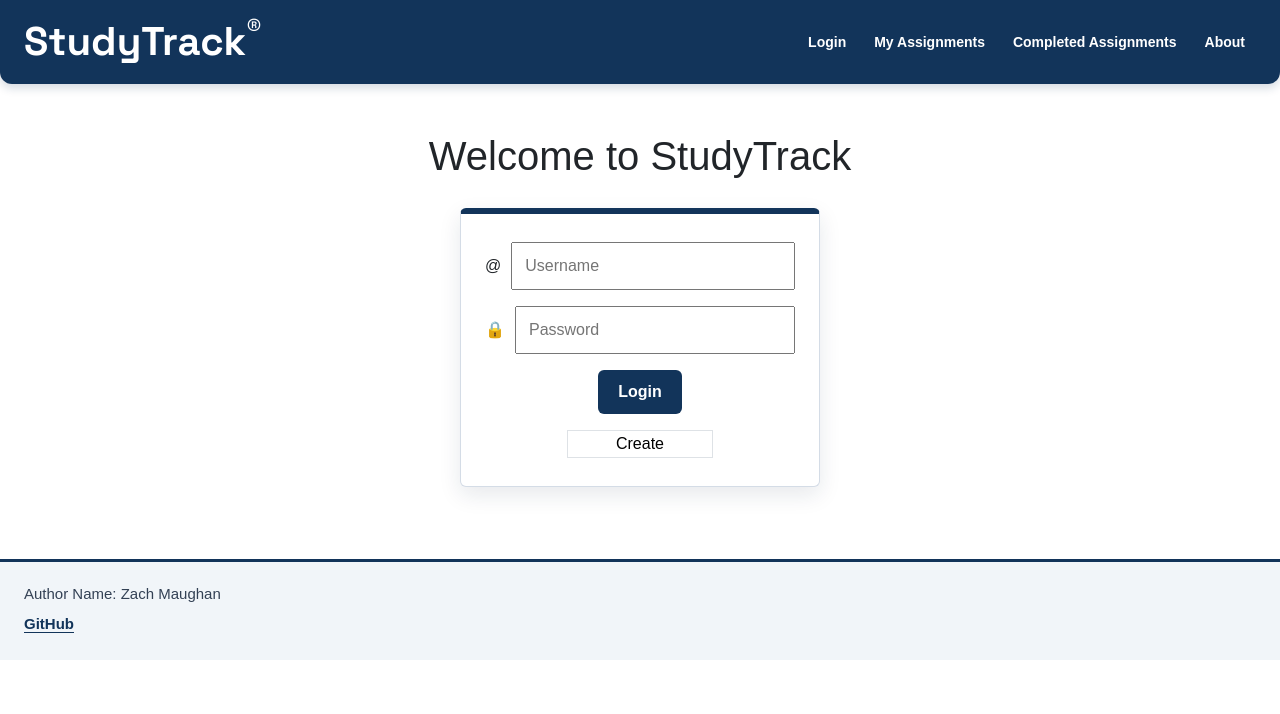
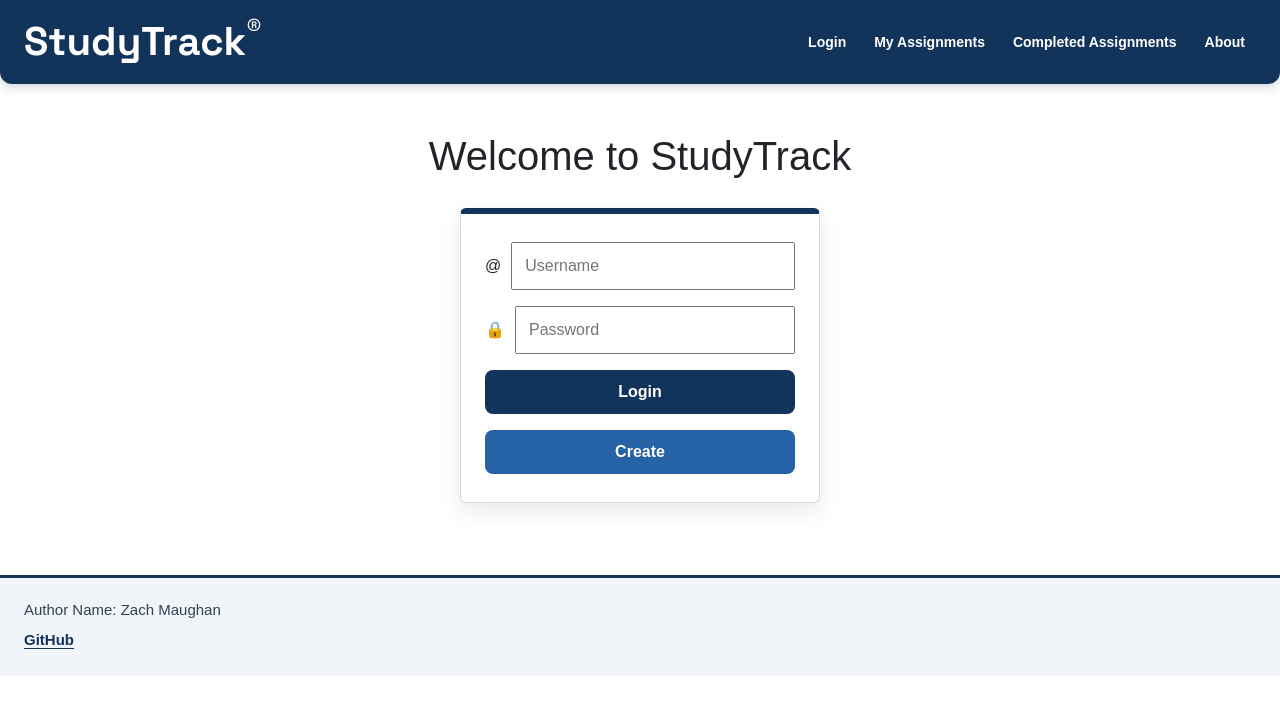
Before and after one commit to zmaughan26/Startup, a React (Vite) app: page / in a window 1280 px wide. Shown: the top 714 px of the page. Built offline with nearby package versions, Linux system fonts and the light colour scheme.

Commit message:
create changes

```diff
--- a/src/login/login.css
+++ b/src/login/login.css
@@ -1,18 +1,42 @@
-.login-submit {
+.login-button {
+	width: 100%;
+	min-height: 44px;
 	padding: 10px 20px;
 	border: 0;
-	border-radius: 6px;
-	background: #12345a;
+	border-radius: 8px;
 	color: #fff;
+	font: inherit;
 	font-weight: 600;
 	cursor: pointer;
+	transition: background-color 140ms ease, transform 140ms ease;
+}
+
+.login-submit {
+	background: #12345a;
 }
 
 .login-submit:hover {
 	background: #1b4a78;
 }
 
+.login-create {
+	background: #2563a6;
+}
+
+.login-create:hover {
+	background: #1d4f87;
+}
+
+.login-button:hover {
+	transform: translateY(-1px);
+}
+
 .login-submit:focus-visible {
 	outline: 3px solid #f4b942;
 	outline-offset: 2px;
 }
+
+.login-create:focus-visible {
+	outline: 3px solid #f4b942;
+	outline-offset: 2px;
+}
--- a/src/login/login.jsx
+++ b/src/login/login.jsx
@@ -26,10 +26,10 @@ export function Login() {
           <span>🔒</span>
           <input type="password" name="password" placeholder="Password" required />
         </div>
-        <button className="login-submit" type="submit">
+        <button className="login-button login-submit" type="submit">
           Login
         </button>
-        <button className="rounded-md border border-[#12345a] bg-white px-5 py-2.5" type="button">
+        <button className="login-button login-create" type="button">
           Create
         </button>
       </form>
```
